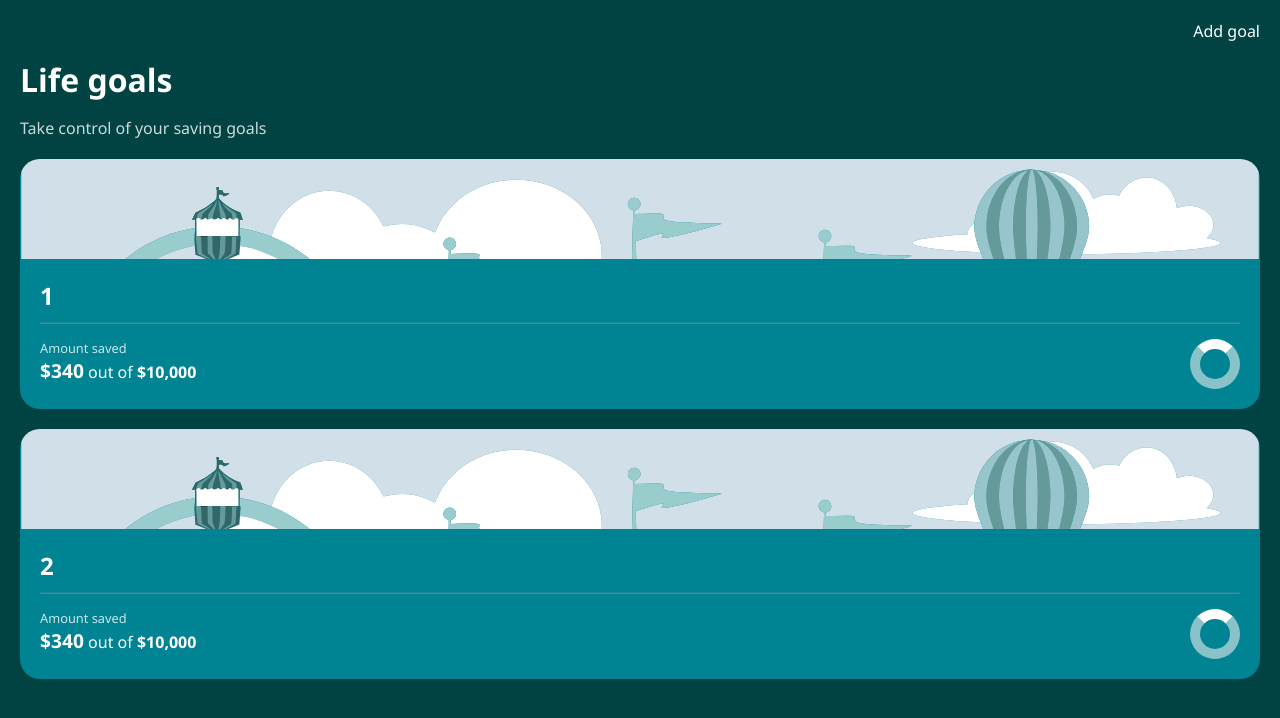
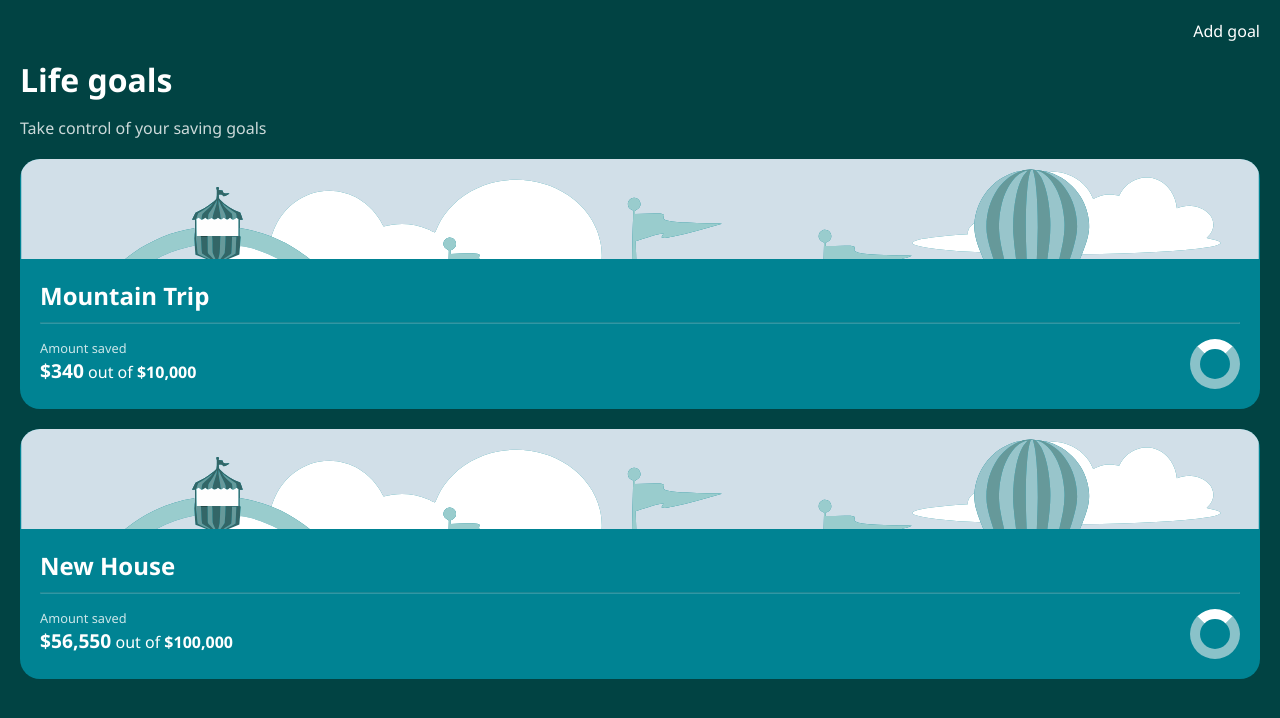
Before and after one commit to Abhijeet-Anand-01/Life-goals, an Angular app: page /dashboard in a window 1280 px wide. Shown: the top 718 px of the page. Built offline with nearby package versions, Linux system fonts and the light colour scheme.

Commit message:
amount type changed

```diff
--- a/src/app/app.service.ts
+++ b/src/app/app.service.ts
@@ -8,8 +8,8 @@ import { Goal } from './shared/model/goal';
 export class AppService {
 
   allGoals: Goal[] = [
-    { "id": 1, "title": "Travel", "goalTitle": "Mountain Trip", "totalAmount": 10000, "amountSaved": 340, "image": "assets/svg-icons/house.svg" },
-    { "id": 2, "title": "property", "goalTitle": "New House", "totalAmount": 100000, "amountSaved": 56550, "image": "assets/svg-icons/house.svg" }];
+    { "id": 1, "title": "Travel", "goalTitle": "Mountain Trip", "totalAmount": "$10,000", "amountSaved": "$340", "image": "assets/svg-icons/house.svg" },
+    { "id": 2, "title": "property", "goalTitle": "New House", "totalAmount": "$100,000", "amountSaved": "$56,550", "image": "assets/svg-icons/house.svg" }];
   constructor(private http: HttpClient) {
   }
 
--- a/src/app/shared/goals-card/goals-card.component.html
+++ b/src/app/shared/goals-card/goals-card.component.html
@@ -3,12 +3,12 @@
         <img src="assets/svg-icons/house.svg" alt="das">
     </div>
     <div class="card-content">
-        <h2 class="content-heading">{{ goal.id }}</h2>
+        <h2 class="content-heading">{{ goal.goalTitle }}</h2>
         <hr>
         <div class="amount">
             <div class="amount-saved">
                 <p class="amount-text">Amount saved</p>
-                <p><span class="amount-charge">$340</span> out of <b>$10,000</b></p>
+                <p><span class="amount-charge">{{ goal.amountSaved }}</span> out of <b>{{ goal.totalAmount }}</b></p>
             </div>
             <div class="amount-loader"></div>
         </div>
--- a/src/app/shared/goals-card/goals-card.component.ts
+++ b/src/app/shared/goals-card/goals-card.component.ts
@@ -1,5 +1,4 @@
 import { Component, Input, OnInit } from '@angular/core';
-import { AppService } from 'src/app/app.service';
 import { Goal } from '../model/goal';
 
 @Component({
--- a/src/app/shared/model/goal.ts
+++ b/src/app/shared/model/goal.ts
@@ -2,7 +2,7 @@ export interface Goal {
     id: number;
     title: string;
     goalTitle: string;
-    totalAmount: number;
-    amountSaved: number;
+    totalAmount: string;
+    amountSaved: string;
     image: string;
 }
```
Also changed, not shown: src/assets/goals-list.json (+5 -5 lines).
